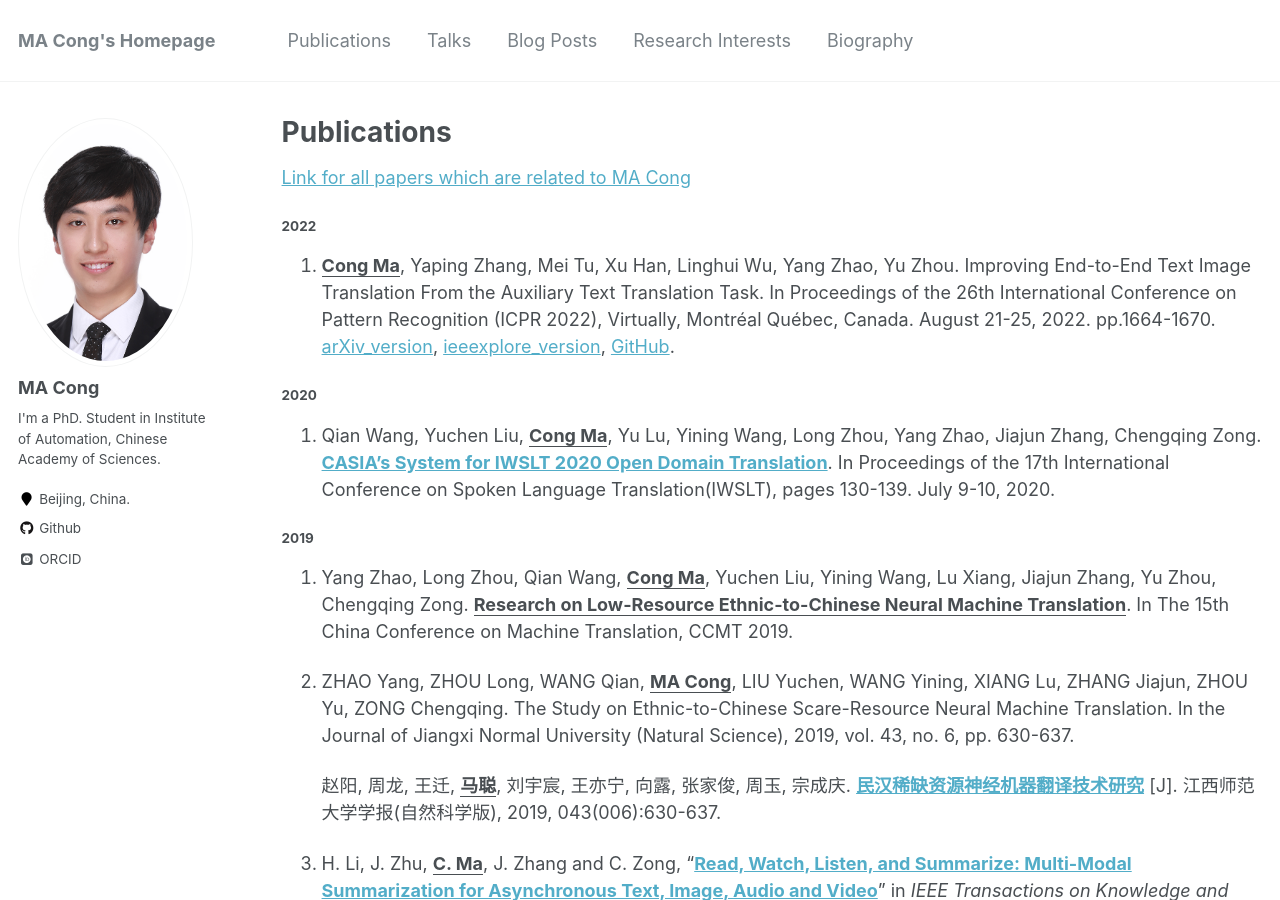
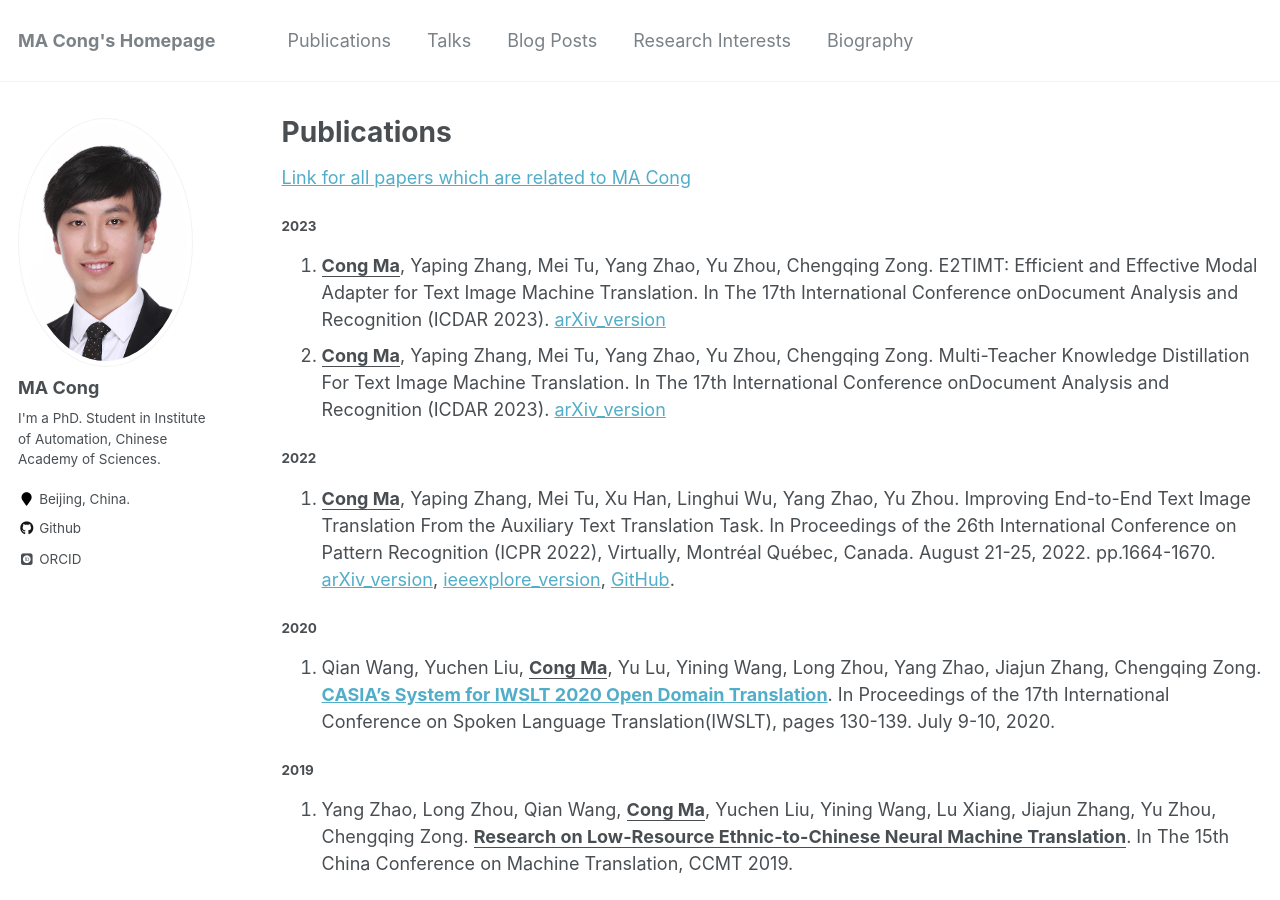
Before and after one commit to EriCongMa/ericongma.github.io, a Jekyll site: the page built from _pages/publications.md, in a window 1280 px wide and 900 px high. Built offline with Jekyll 4.4.1, drawn with Linux system fonts in a browser that asks for light colours; some web fonts are replaced.

Commit message:
macong:2023-05-10_09:19:06

```diff
--- a/_pages/publications.md
+++ b/_pages/publications.md
@@ -18,6 +18,13 @@ author_profile: true
 
 
 [Link for all papers which are related to MA Cong](https://github.com/EriCongMa/Publications-of-EriC.MA)
+
+#### 2023
+
+1. **<u>Cong Ma</u>**, Yaping Zhang, Mei Tu, Yang Zhao, Yu Zhou, Chengqing Zong. E2TIMT: Efficient and Effective Modal Adapter for Text Image Machine Translation. In The 17th International Conference onDocument Analysis and Recognition (ICDAR 2023). [arXiv_version](https://arxiv.org/abs/2305.05166)
+2. **<u>Cong Ma</u>**, Yaping Zhang, Mei Tu, Yang Zhao, Yu Zhou, Chengqing Zong. Multi-Teacher Knowledge Distillation For Text Image Machine Translation. In The 17th International Conference onDocument Analysis and Recognition (ICDAR 2023). [arXiv_version](https://arxiv.org/abs/2305.05226)
+
+
 
 #### 2022
 
```
Also changed, not shown: 2 other files.
